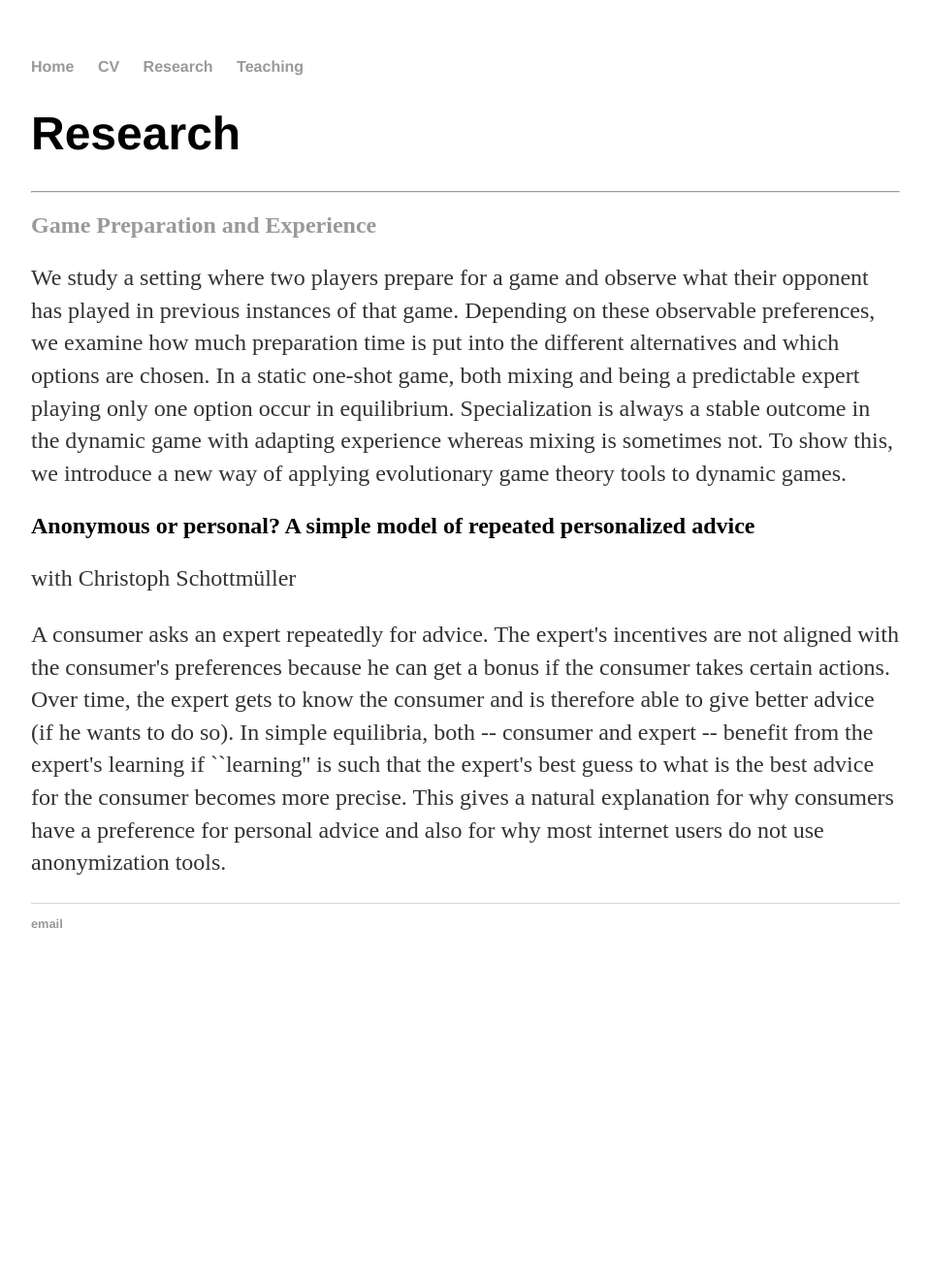
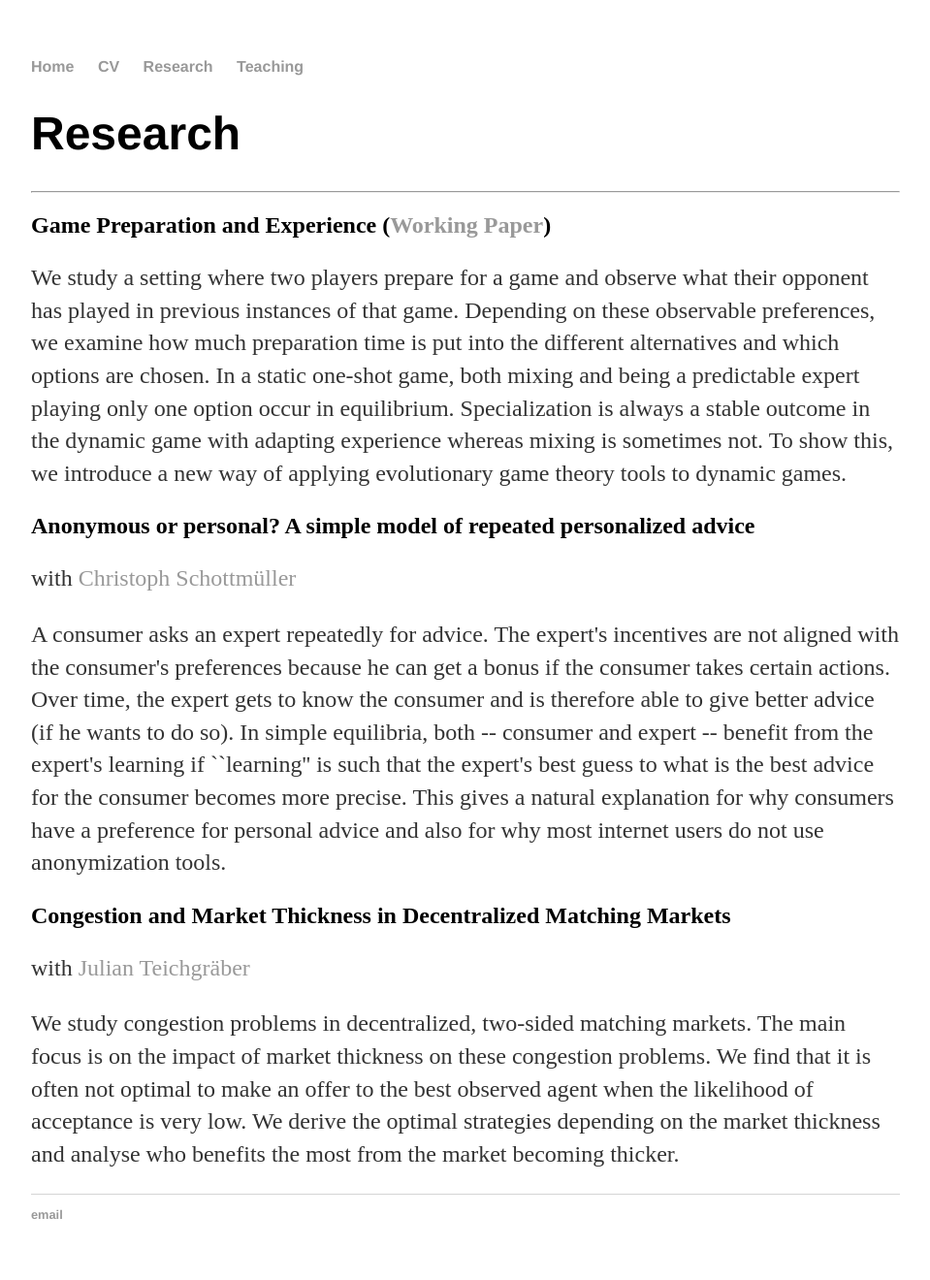
Before and after one commit to mariusgramb/mariusgramb.github.io, a Jekyll site: the page built from research.html, in a window 1280 px wide. Shown: the whole page at 97% size, without its empty margins (160-1119 px from the left). Built offline with Jekyll 4.4.1, drawn with Linux system fonts in a browser that asks for light colours; before the commit the page ends 1020 px from its top, so only the background shows below that.

Commit message:
Update research.html

```diff
--- a/research.html
+++ b/research.html
@@ -5,7 +5,7 @@ title: Research
     		<div class="blurb">
         		<h1>Research </h1>
 			<hr/>
-			<h2> <a href="https://papers.ssrn.com/sol3/papers.cfm?abstract_id=4150612">Game Preparation and Experience</a> </h2>
+			<h2> Game Preparation and Experience (<a href="https://papers.ssrn.com/sol3/papers.cfm?abstract_id=4150612">Working Paper</a>) </h2>
 			<p> We study a setting where two players prepare for a game and observe what their opponent has played in previous instances of that game.
 			    Depending on these observable preferences, we examine how much preparation time is put into the different alternatives and which options are chosen.
 			    In a static one-shot game, both mixing and being a predictable expert playing only one option occur in equilibrium.
@@ -13,11 +13,18 @@ title: Research
 			    To show this, we introduce a new way of applying evolutionary game theory tools to dynamic games. </p>
 
 			<h2> Anonymous or personal? A simple model of repeated personalized advice </h2>
-			<p> with Christoph Schottmüller </p>
+			<p> with <a href="https://schottmueller.github.io/index.html">Christoph Schottmüller</a> </p>
 			<p>  A consumer asks an expert repeatedly for advice. The expert's incentives are not aligned with the consumer's preferences
 			     because he can get a bonus if the consumer takes certain actions. Over time, the expert gets to know the consumer and is therefore
 			     able to give better advice (if he wants to do so). In simple equilibria, both -- consumer and expert -- benefit from the expert's
 			     learning if ``learning'' is such that the expert's best guess to what is the best advice for the consumer becomes more precise.
 			     This gives a natural explanation for why consumers have a preference for personal advice and also for why most internet users do not
 			     use anonymization tools.				</p>
+
+			<h2> Congestion and Market Thickness in Decentralized Matching Markets </h2>
+			<p> with <a href="https://www.econ.uzh.ch/en/people/graduatestudents/teichgraeber.html">Julian Teichgräber</a> </p>
+			<p> We study congestion problems in decentralized, two-sided matching markets.
+			    The main focus is on the impact of market thickness on these congestion problems.
+			    We find that it is often not optimal to make an offer to the best observed agent when the likelihood of acceptance is very low.
+			    We derive the optimal strategies depending on the market thickness and analyse who benefits the most from the market becoming thicker. </p>
     		</div><!-- /.blurb -->
```
